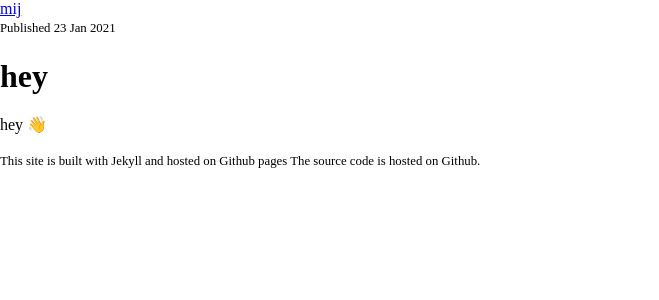
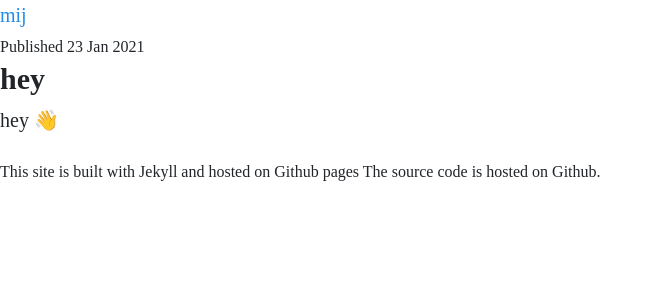
Before and after one commit to muhammadilfaj/mij, a Jekyll site: the page built from _posts/2021-01-23-hey.md, in a window 1280 px wide. Shown: the top 300 px of the page, without its empty margins (0-659 px from the left). Built offline with Jekyll 4.4.1, drawn with Linux system fonts in a browser that asks for light colours; some web fonts are replaced.

Commit message:
Update stylesheet.css

```diff
--- a/assets/stylesheet.css
+++ b/assets/stylesheet.css
@@ -2,7 +2,184 @@
  * all css styling
  */
 
+/* variable */
+:root {
+  --gray-000: #f8f9fa;
+  --gray-100: #f1f3f5;
+  --gray-200: #e9ecef;
+  --gray-300: #dee2e6;
+  --gray-400: #ced4da;
+  --gray-500: #adb5bd;
+  --gray-600: #868e96;
+  --gray-700: #495057;
+  --gray-800: #343a40;
+  --gray-900: #212529;
+
+  --red: #fa5252;
+  --pink: #e64980;
+  --grape: #be4bdb;
+  --purple: #7950f2;
+  --indigo: #4c6ef5;
+  --blue: #228be6;
+  --cyan: #15aabf;
+  --teal: #12b886;
+  --green: #40c057;
+  --yellow: #fab005;
+  --orange: #fd7e14;
+
+  --link-color: var(--blue);
+  --border-color: var(--gray-700);
+  --fg-color: var(--gray-900);
+  --bg-color: #fff;
+
+  --spacer: 1em;
+  --spacer-2: calc(var(--spacer) * 1.5);
+  --spacer-3: calc(var(--spacer) * 3);
+}
+
 /* base style */
+* {
+  box-sizing: border-box;
+}
+
 body {
   font-family: "adobe-garamond-pro", serif;
+  font-size: 16px;
+  line-height: 1.5;
+  color: var(--fg-color);
+  background-color: var(--bg-color);
+
+  @media (min-width: 720px) {
+    font-size: 20px;
+  }
 }
+
+a {
+  color: var(--link-color);
+  text-decoration: none;
+}
+
+a:hover,
+a:focus {
+  text-decoration: underline;
+}
+
+img {
+  width: 100%;
+  height: auto;
+}
+
+table {
+  margin-bottom: var(--spacer-2);
+  width: 100%;
+  border: 0 solid var(--border-color);
+  border-collapse: collapse;
+}
+
+td,
+th {
+  padding: .25rem .5rem;
+  border-color: inherit;
+  border-style: solid;
+  border-width: 0;
+  border-bottom-width: 1px;
+}
+
+th {
+  text-align: left;
+}
+
+thead th {
+  border-bottom-color: currentColor;
+}
+
+h1,
+h2,
+h3,
+h4,
+h5,
+h6 {
+  margin-top: 0;
+  margin-bottom: .25em;
+  line-height: 1.25;
+  font-weight: 700;
+}
+
+h1 {
+  font-size: 1.5em;
+}
+
+h2 {
+  font-size: 1.25em;
+}
+
+h3,
+h4,
+h5,
+h6 {
+  font-size: 1em;
+}
+
+p {
+  margin-top: 0;
+  margin-bottom: var(--spacer);
+}
+
+small {
+  font-size: 80%;
+}
+
+ul, ol, dl {
+  margin-top: 0;
+  margin-bottom: var(--spacer-2);
+}
+
+dt {
+  font-weight: normal;
+}
+
+dd {
+  margin-left: var(--spacer-2);
+  margin-bottom: var(--spacer);
+}
+
+hr {
+  position: relative;
+  margin: var(--spacer-2) 0;
+  border: 0;
+  border-top: 1px solid var(--fg-color);
+}
+
+blockquote {
+  margin-left: var(--spacer-2);
+  color: var(--gray-700);
+}
+
+blockquote p:last-child {
+  margin-bottom: 0;
+}
+
+/* layout */
+.container {
+  max-width: 25em;
+  padding-left: 24px;
+  padding-right: 24px;
+  margin-left:  auto;
+  margin-right: auto;
+
+  @media (min-width: 720px) {
+    max-width: 30em;
+  }
+}
+
+.main-header {
+  margin-bottom: var(--spacer-2);
+  padding: var(--spacer) 0;
+  border-bottom: 1px solid var(--fg-color);
+}
+
+.main-footer {
+  margin-top: var(--spacer-2);
+  padding: var(--spacer) 0;
+  border-top: .25rem solid var(--fg-color);
+}
```
